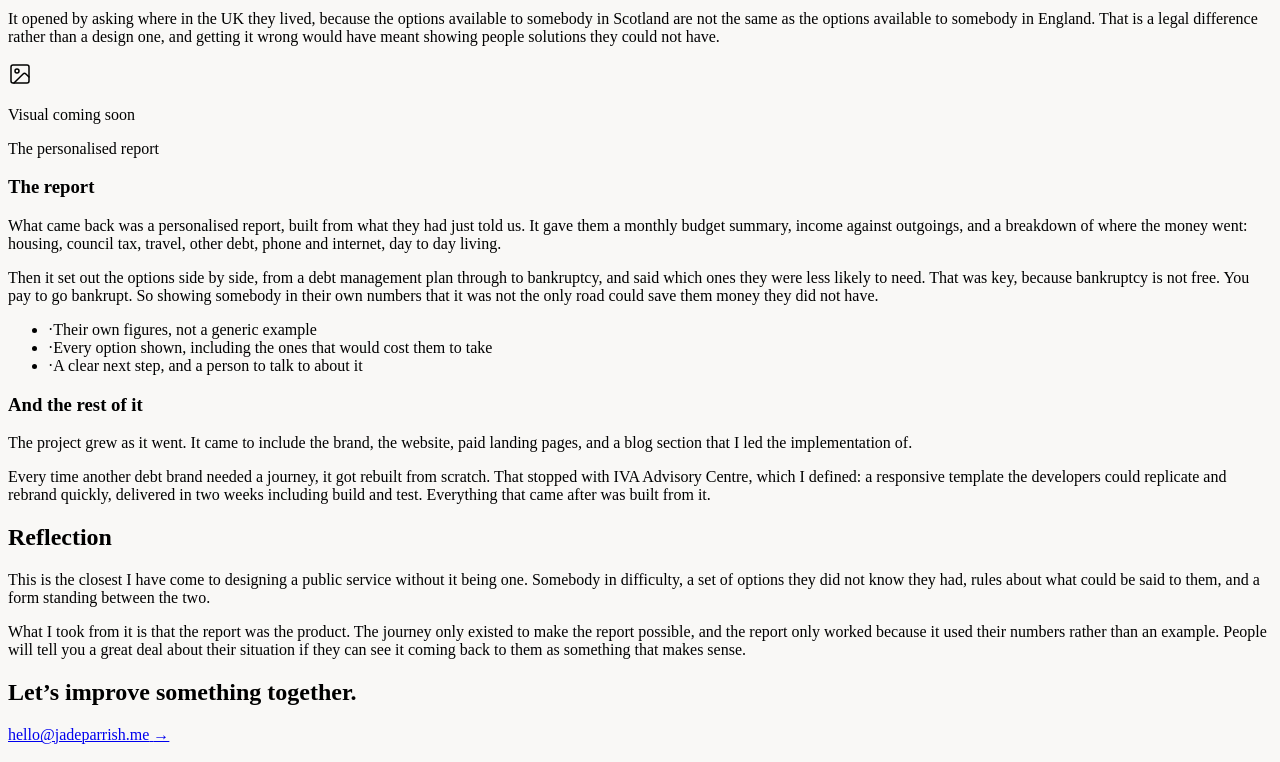
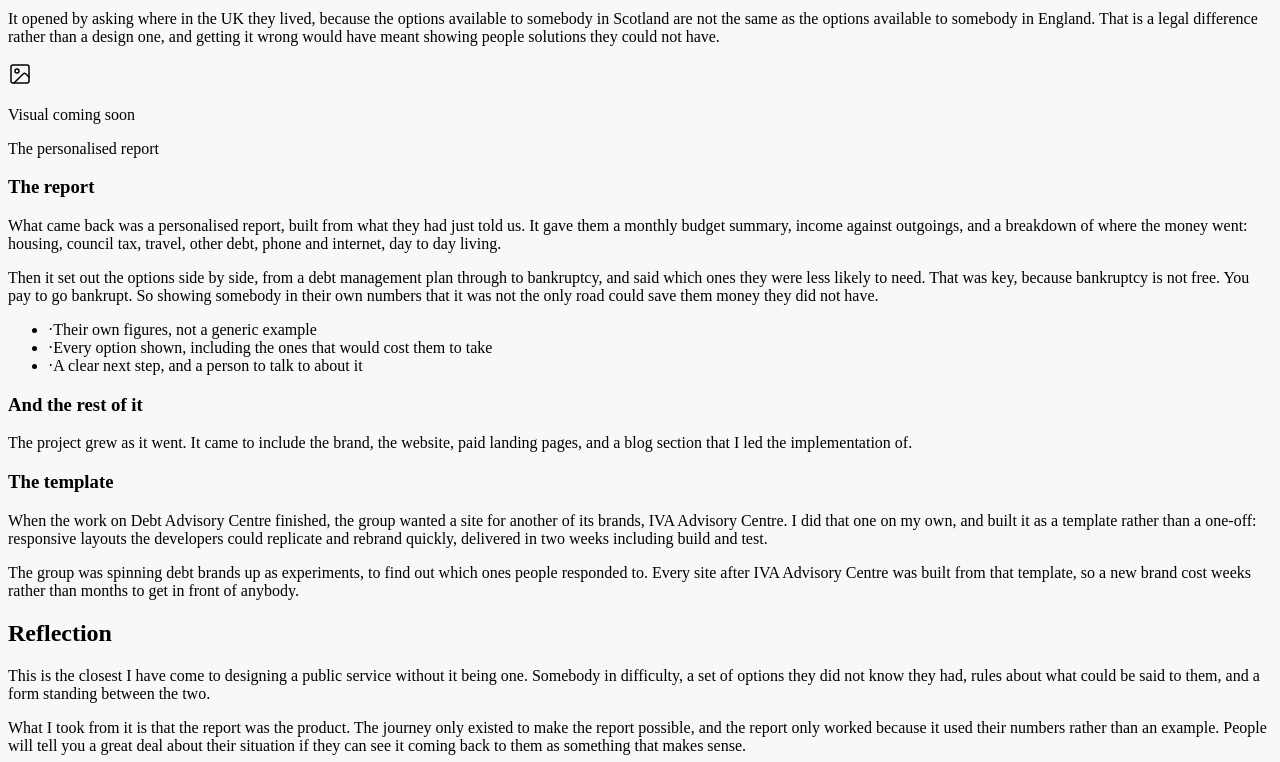
Before and after one commit to jadeparrish/portfolio, a Next.js app: page /work/debt-advice in a window 1280 px wide. Shown: the part 1049-1811 px from the top of the page. Built offline with nearby package versions, Linux system fonts and the light colour scheme.

Commit message:
Update page.js

```diff
--- a/app/work/debt-advice/page.js
+++ b/app/work/debt-advice/page.js
@@ -95,7 +95,7 @@ export default function DebtAdviceCaseStudy() {
           <SectionLabel>Setting the Scene</SectionLabel>
           <div className="space-y-5 text-neutral-700 text-[17px] sm:text-[18px] leading-[1.75]">
             <p>
-              Debt Advisory Centre is one of the debt brands at Think Money Group. People
+              Debt Advisory Centre is one of the main debt brands at Think Money Group. People
               arrived at it because they were struggling to repay what they owed, usually
               after a change they had not chosen: a job lost, a relationship ended, hours
               cut.
@@ -198,12 +198,24 @@ export default function DebtAdviceCaseStudy() {
                   The project grew as it went. It came to include the brand, the website,
                   paid landing pages, and a blog section that I led the implementation of.
                 </p>
+              </div>
+            </div>
+
+            <div>
+              <SubLabel>The template</SubLabel>
+              <div className="space-y-5 text-neutral-700">
                 <p>
-                  Every time another debt brand needed a journey, it got rebuilt from
-                  scratch. That stopped with IVA Advisory Centre, which I defined: a
-                  responsive template the developers could replicate and rebrand quickly,
-                  delivered in two weeks including build and test. Everything that came
-                  after was built from it.
+                  When the work on Debt Advisory Centre finished, the group wanted a site
+                  for another of its brands, IVA Advisory Centre. I did that one on my
+                  own, and built it as a template rather than a one-off: responsive
+                  layouts the developers could replicate and rebrand quickly, delivered in
+                  two weeks including build and test.
+                </p>
+                <p>
+                  The group was spinning debt brands up as experiments, to find out which
+                  ones people responded to. Every site after IVA Advisory Centre was built
+                  from that template, so a new brand cost weeks rather than months to get
+                  in front of anybody.
                 </p>
               </div>
             </div>
```
